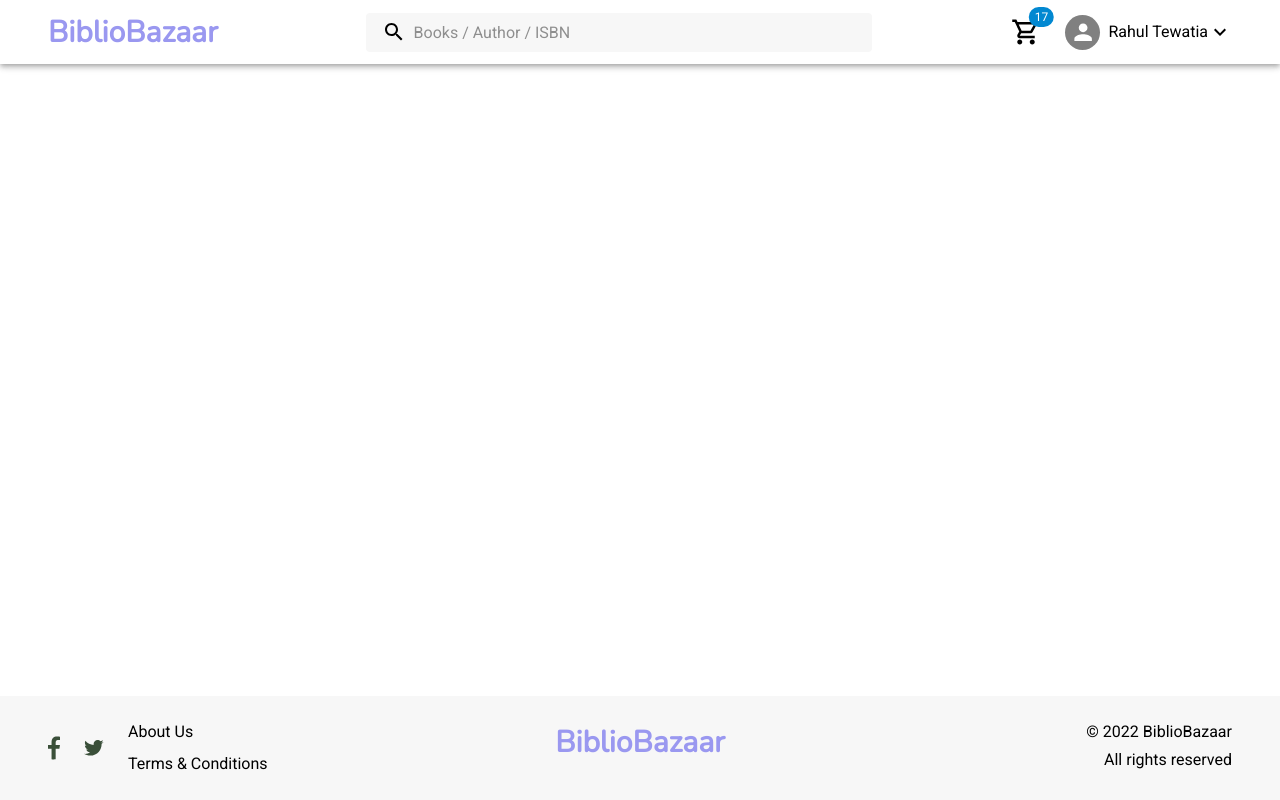
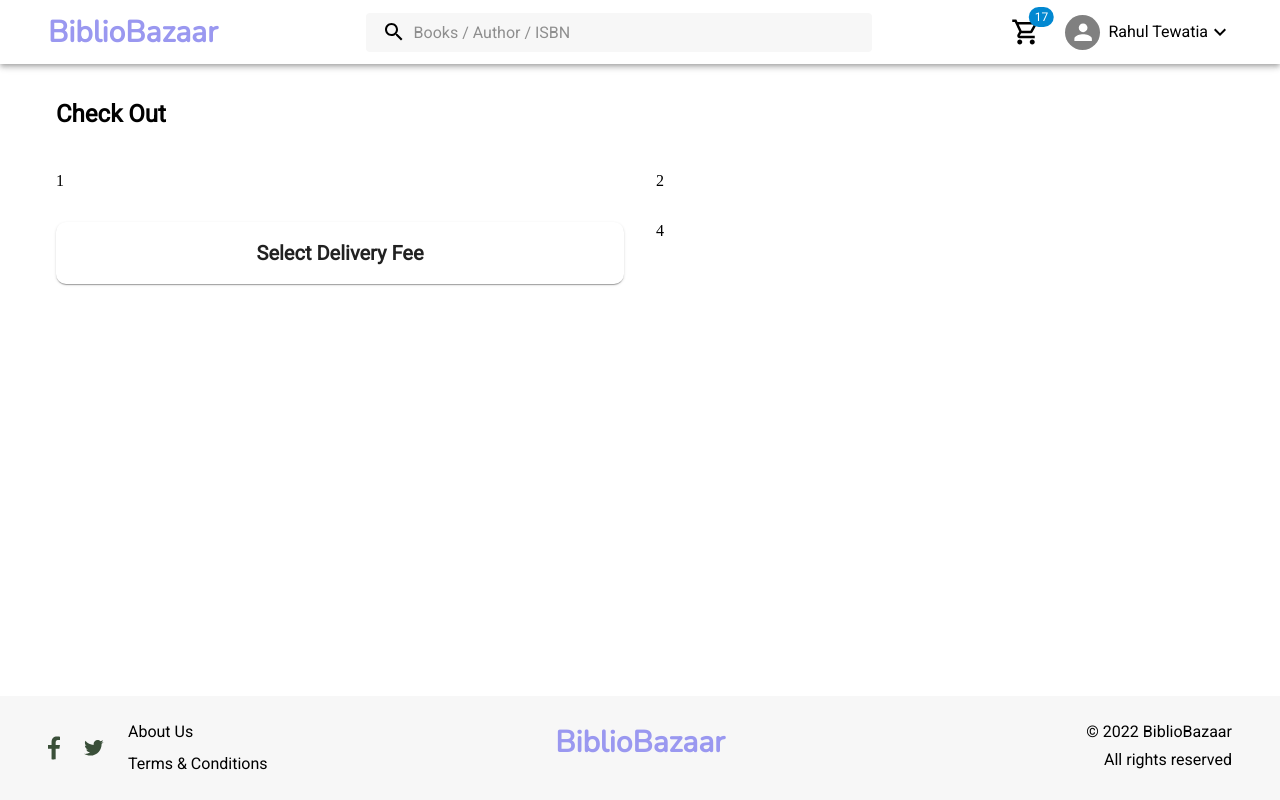
Before and after one commit to pesto-students/bibliobazaar--frontend-p4-team-chirag-1, a React (Create React App) app: page /checkout in a window 1280 px wide. Built offline with nearby package versions, Linux system fonts and the light colour scheme.

Commit message:
Checkout page in progress

```diff
--- a/src/App.jsx
+++ b/src/App.jsx
@@ -10,6 +10,7 @@ import Profile from "./pages/profile/Profile";
 import { theme } from "./shared/styles/theme";
 import Home from "./pages/home/Home";
 import BookDetail from "./pages/bookDetail/BookDetail";
+import Checkout from "./pages/checkout/Checkout";
 
 const App = () => {
   return (
@@ -22,6 +23,7 @@ const App = () => {
             <Route path="/profile" element={<Profile />} />
             <Route path="/dashboard" element={<Home />} />
             <Route path="/bookDetail" element={<BookDetail />} />
+            <Route path="/checkout" element={<Checkout />} />
           </Routes>
         </Container>
         <Footer />
--- /dev/null
+++ b/src/pages/checkout/Checkout.jsx
@@ -0,0 +1,27 @@
+import { Grid } from "@mui/material";
+import { PageTitle, Wrapper } from "../../shared/styles/globalStyles";
+import DeliveryFee from "./components/DeliveryFee";
+
+const Checkout = () => {
+  return (
+    <Wrapper>
+      <PageTitle>Check Out</PageTitle>
+      <Grid container spacing={4} mt={1}>
+        <Grid item xs={12} md={6}>
+          1
+        </Grid>
+        <Grid item xs={12} md={6}>
+          2
+        </Grid>
+        <Grid item xs={12} md={6}>
+          <DeliveryFee />
+        </Grid>
+        <Grid item xs={12} md={6}>
+          4
+        </Grid>
+      </Grid>
+    </Wrapper>
+  );
+};
+
+export default Checkout;
--- /dev/null
+++ b/src/pages/checkout/Checkout.styles.js
@@ -0,0 +1,13 @@
+import { Paper, styled, Typography } from "@mui/material";
+
+export const CustomPaper = styled(Paper)((({ theme }) => ({
+  borderRadius: '10px',
+  padding: '16px',
+})))
+
+export const CustomTitle = styled(Typography)((({ theme }) => ({
+  textAlign: 'center',
+  width: '100%',
+  fontWeight: theme?.fontWeight?.xl,
+  fontSize: theme?.fontSize?.md
+})))
--- /dev/null
+++ b/src/pages/checkout/components/DeliveryFee.jsx
@@ -0,0 +1,11 @@
+import { CustomPaper, CustomTitle } from "../Checkout.styles"
+
+const DeliveryFee = () => {
+  return (
+    <CustomPaper>
+      <CustomTitle>Select Delivery Fee</CustomTitle>
+    </CustomPaper>
+  )
+}
+
+export default DeliveryFee
--- a/src/shared/styles/globalStyles.js
+++ b/src/shared/styles/globalStyles.js
@@ -1,10 +1,16 @@
-import { Modal, styled, TextField } from '@mui/material';
+import { Modal, styled, TextField, Typography } from '@mui/material';
 import Button from '@mui/material/Button';
 
 // Container
 export const Wrapper = styled('div')(() => ({
   padding: '32px'
 }))
+
+// Page Title
+export const PageTitle = styled(Typography)((({ theme }) => ({
+  fontSize: theme?.fontSize?.lg,
+  fontWeight: theme?.fontWeight?.xl,
+})))
 
 // Shared Button Styles
 const ButtonStyles = styled(Button)((({ theme }) => ({
@@ -37,13 +43,13 @@ export const PrimaryText = styled('span')((({ theme }) => ({
 })))
 
 export const PrimaryButton2 = styled(PrimaryButton)((({ theme }) => ({
-   marginTop:'20px',
-   width:'100%'
+  marginTop: '20px',
+  width: '100%'
 
 })))
 
 export const TxtFld = styled(TextField)((({ theme }) => ({
-  width:'100%',
+  width: '100%',
   input: {
     height: '1em'
   }
```
Also changed, not shown: src/pages/checkout/components/OrderSummary.jsx (added).
